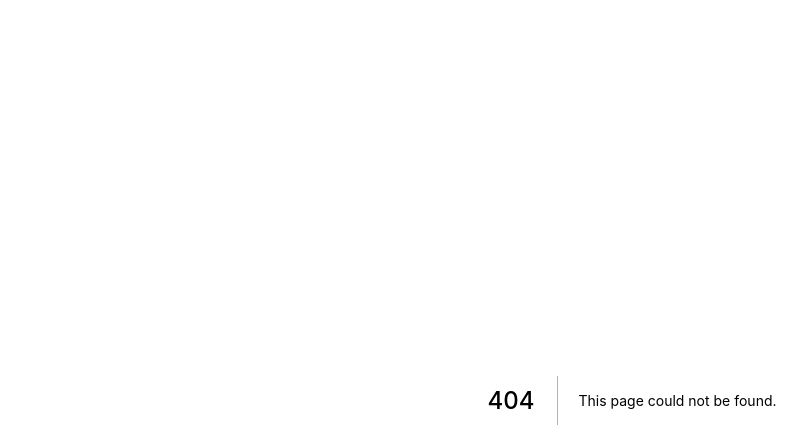
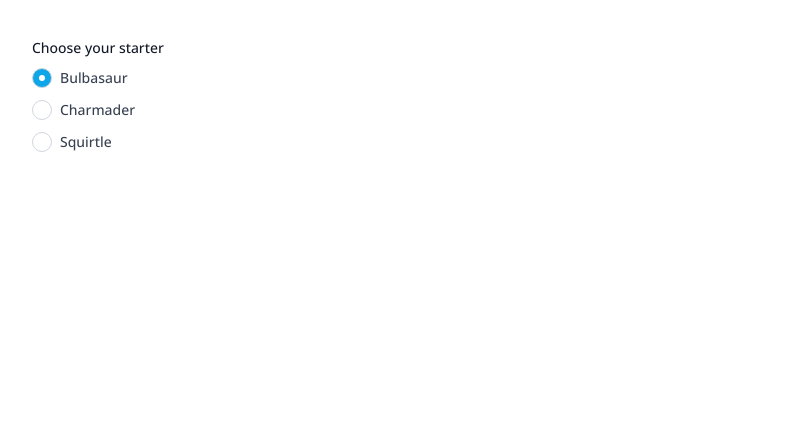
Before and after one commit to ibnumusyaffa/tailwind-components, a Next.js app: page /radio in a window 1280 px wide. Before the commit this address had no page. Shown: the top 448 px of the page, without its empty margins (8-815 px from the left). Built offline with nearby package versions, Linux system fonts and the light colour scheme.

Commit message:
WIP: radio

```diff
--- /dev/null
+++ b/components/Radio.js
@@ -0,0 +1,63 @@
+import cx from "clsx";
+import React from "react";
+import * as RadioGroupPrimitive from "@radix-ui/react-radio-group";
+
+const starters = [
+  { id: "red", title: "Bulbasaur" },
+  { id: "green", title: "Charmader" },
+  { id: "blue", title: "Squirtle" },
+];
+
+const RadioGroup = ({ color = "blue" }) => {
+  const [value, setValue] = React.useState(starters[0].title);
+
+  return (
+    <form>
+      <legend className="text-sm font-medium leading-4 text-gray-900 dark:text-gray-100">
+        Choose your starter
+      </legend>
+      <RadioGroupPrimitive.Root
+        aria-label="Pokemon starters"
+        defaultValue={"Bulbasaur"}
+        onValueChange={setValue}
+      >
+        <div className="mt-3 space-y-3">
+          {starters.map((pokemon) => (
+            <div key={pokemon.id} className="flex items-center">
+              <RadioGroupPrimitive.Item
+                id={pokemon.id}
+                value={pokemon.title}
+                className={cx(
+                  "relative",
+                  "h-5 w-5 rounded-full border border-gray-300",
+                  "focus:outline-none focus:ring-0 focus:ring-offset-0",
+                  "focus-visible:ring-2 focus-visible:ring-opacity-75 focus-visible:ring-offset-1 ",
+                  {
+                    "focus-visible:ring-purple-500 data-[state=checked]:bg-purple-500":
+                      color === "purple",
+                    "focus-visible:ring-sky-500 data-[state=checked]:bg-sky-500":
+                      color === "blue",
+                    "focus-visible:ring-yellow-500 data-[state=checked]:bg-yellow-500":
+                      color === "yellow",
+                  },
+                )}
+              >
+                <RadioGroupPrimitive.Indicator className="leading-0 absolute inset-0 flex items-center justify-center">
+                  <div className="h-1.5 w-1.5 rounded-full bg-white"></div>
+                </RadioGroupPrimitive.Indicator>
+              </RadioGroupPrimitive.Item>
+              <label
+                htmlFor={pokemon.id}
+                className="ml-2 block text-sm font-medium text-gray-700 "
+              >
+                {pokemon.title}
+              </label>
+            </div>
+          ))}
+        </div>
+      </RadioGroupPrimitive.Root>
+    </form>
+  );
+};
+
+export default RadioGroup;
--- a/package.json
+++ b/package.json
@@ -14,6 +14,7 @@
   "dependencies": {
     "@heroicons/react": "^2.0.8",
     "@radix-ui/react-checkbox": "^1.0.1",
+    "@radix-ui/react-radio-group": "^1.1.0",
     "@radix-ui/react-switch": "^1.0.1",
     "clsx": "^1.2.1",
     "cva": "npm:class-variance-authority@^0.3.0",
--- /dev/null
+++ b/pages/radio.js
@@ -0,0 +1,12 @@
+import React, { useState } from "react";
+import Radio from "../components/Radio";
+function Checkbox() {
+  // let [checked, setChecked] = useState("indeterminate");
+  return (
+    <div className="p-10">
+      <Radio></Radio>
+    </div>
+  );
+}
+
+export default Checkbox;
```
Also changed, not shown: 2 other files (tests, documents, lock files or other folders).
